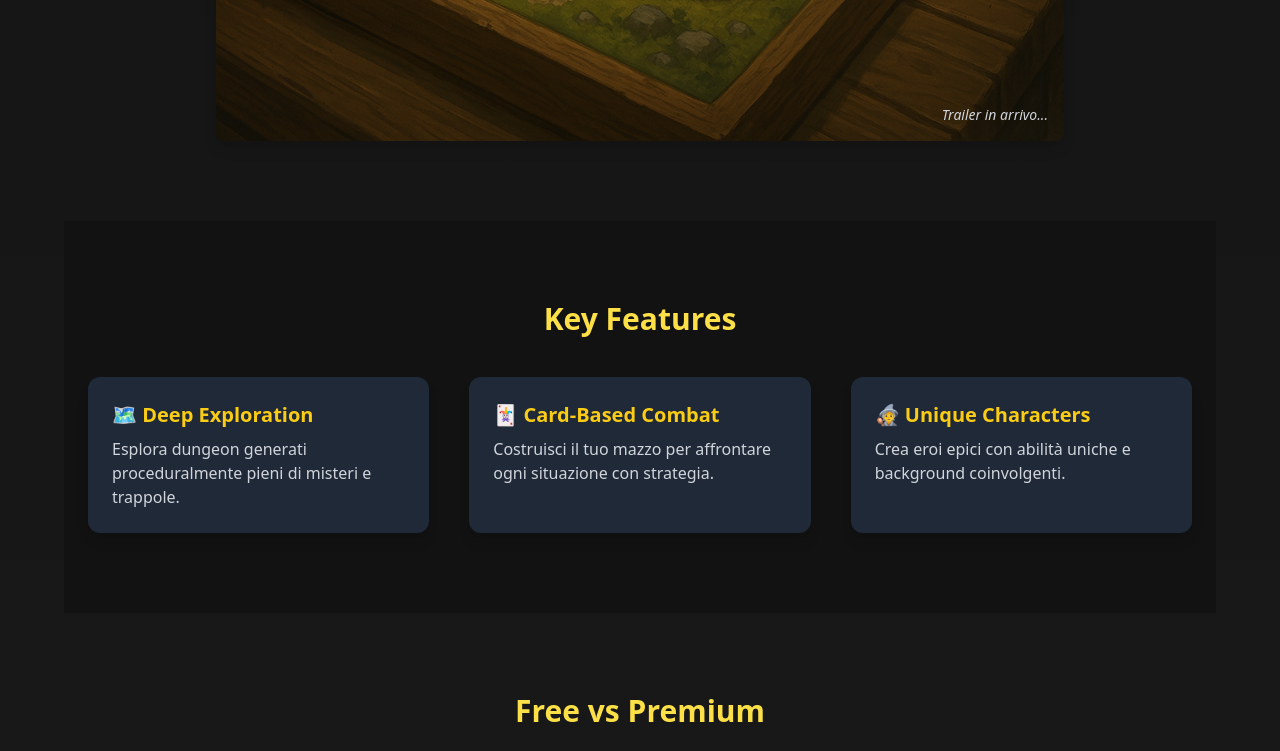
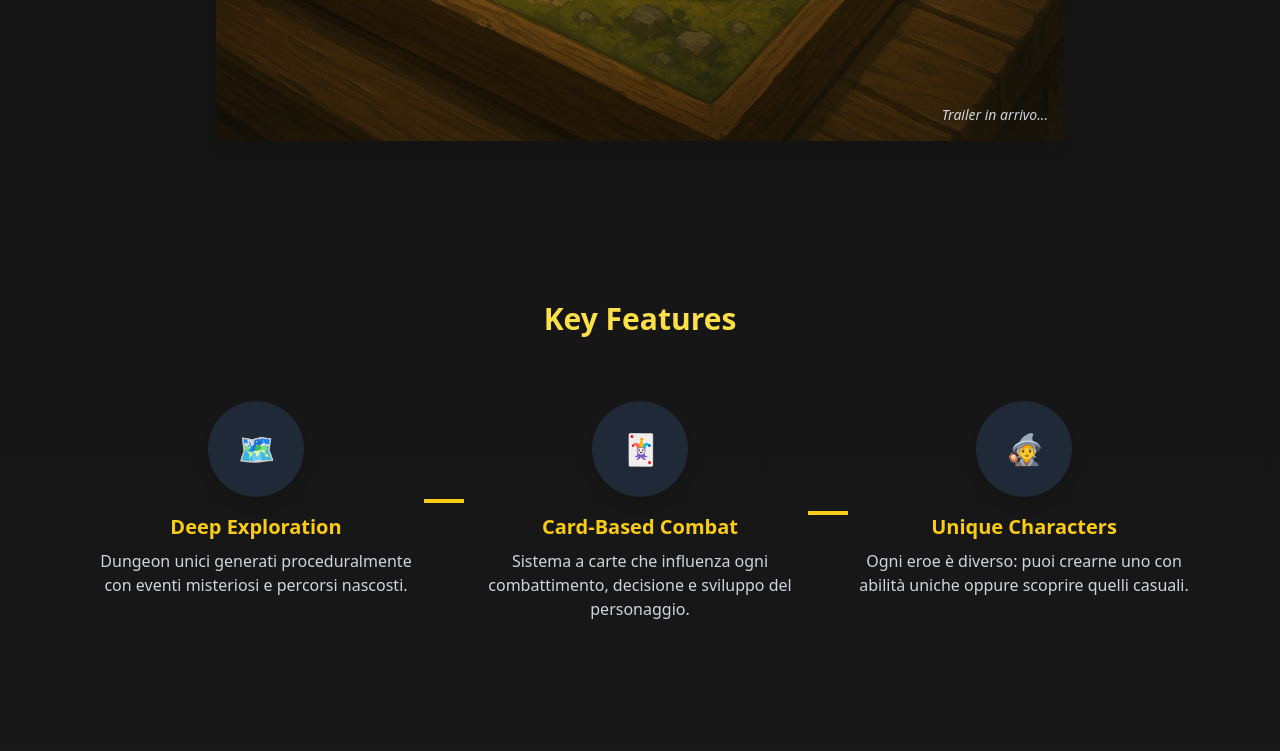
Before and after one commit to TortelloSte/Dungeon, a React (Create React App) app in the folder faeria-landing/: page / in a window 1280 px wide. Shown: the part 2000-2751 px from the top of the page. Built offline with nearby package versions, Linux system fonts and the light colour scheme.

Commit message:
add langing, loading, premium, dashboard

```diff
--- a/faeria-landing/src/DashboardPage.jsx
+++ b/faeria-landing/src/DashboardPage.jsx
@@ -7,7 +7,7 @@ export default function DashboardPage() {
   const [showEditModal, setShowEditModal] = useState(false);
   const [character, setCharacter] = useState(null);
 
-  const premium = true; // CAMBIA QUI per testare modalità free/premium
+  const premium = false; // CAMBIA QUI per testare modalità free/premium
 
   // Stati per il modale
   const [selectedClass, setSelectedClass] = useState('');
--- /dev/null
+++ b/faeria-landing/src/FeaturesBlock.jsx
@@ -0,0 +1,43 @@
+import React from 'react';
+import { useTranslation } from 'react-i18next';
+
+export default function FeaturesBlock() {
+  const { t } = useTranslation();
+
+  return (
+    <section className="py-20 px-6 max-w-6xl mx-auto text-center">
+      <h2 className="text-3xl font-bold mb-16 text-yellow-300">{t('featuresTitle')}</h2>
+
+      <div className="grid grid-cols-1 md:grid-cols-3 gap-12 items-start">
+        {/* Primo */}
+        <div className="flex flex-col items-center relative">
+          <div className="bg-gray-800 p-6 rounded-full shadow-lg w-24 h-24 flex items-center justify-center mb-4">
+            <span className="text-yellow-400 text-3xl">🗺️</span>
+          </div>
+          <h3 className="text-xl font-semibold text-yellow-400 mb-2">{t('feature1')}</h3>
+          <p className="text-gray-300">Dungeon unici generati proceduralmente con eventi misteriosi e percorsi nascosti.</p>
+          <div className="hidden md:block absolute right-[-40px] top-[50%] w-10 h-1 bg-yellow-400 rotate-0"></div>
+        </div>
+
+        {/* Secondo */}
+        <div className="flex flex-col items-center relative">
+          <div className="bg-gray-800 p-6 rounded-full shadow-lg w-24 h-24 flex items-center justify-center mb-4">
+            <span className="text-yellow-400 text-3xl">🃏</span>
+          </div>
+          <h3 className="text-xl font-semibold text-yellow-400 mb-2">{t('feature2')}</h3>
+          <p className="text-gray-300">Sistema a carte che influenza ogni combattimento, decisione e sviluppo del personaggio.</p>
+          <div className="hidden md:block absolute right-[-40px] top-[50%] w-10 h-1 bg-yellow-400 rotate-0"></div>
+        </div>
+
+        {/* Terzo */}
+        <div className="flex flex-col items-center">
+          <div className="bg-gray-800 p-6 rounded-full shadow-lg w-24 h-24 flex items-center justify-center mb-4">
+            <span className="text-yellow-400 text-3xl">🧙</span>
+          </div>
+          <h3 className="text-xl font-semibold text-yellow-400 mb-2">{t('feature3')}</h3>
+          <p className="text-gray-300">Ogni eroe è diverso: puoi crearne uno con abilità uniche oppure scoprire quelli casuali.</p>
+        </div>
+      </div>
+    </section>
+  );
+}
--- a/faeria-landing/src/LandingPage.jsx
+++ b/faeria-landing/src/LandingPage.jsx
@@ -2,6 +2,9 @@ import React from 'react';
 import { Link } from 'react-router-dom';
 import { motion } from 'framer-motion';
 import { useTranslation } from 'react-i18next';
+import PremiumComparison from './PremiumComparison';
+import FeaturesBlock from './FeaturesBlock';
+
 
 export default function LandingPage() {
   const { t, i18n } = useTranslation();
@@ -9,9 +12,20 @@ export default function LandingPage() {
   return (
     <div className="bg-gradient-to-b from-[#0f0f0f] to-[#1a1a1a] text-white font-sans">
       {/* LANGUAGE SWITCHER */}
-      <div className="absolute top-4 right-4 z-50">
-        <button onClick={() => i18n.changeLanguage('it')} className="mr-2">🇮🇹</button>
-        <button onClick={() => i18n.changeLanguage('en')}>🇬🇧</button>
+      <div className="absolute top-4 right-4 z-50 text-sm text-gray-300">
+        <button
+          onClick={() => i18n.changeLanguage('it')}
+          className={`mr-2 hover:text-yellow-400 ${i18n.language === 'it' ? 'font-bold text-yellow-400' : ''}`}
+        >
+          IT
+        </button>
+        |
+        <button
+          onClick={() => i18n.changeLanguage('en')}
+          className={`ml-2 hover:text-yellow-400 ${i18n.language === 'en' ? 'font-bold text-yellow-400' : ''}`}
+        >
+          EN
+        </button>
       </div>
 
       {/* HERO */}
@@ -70,48 +84,10 @@ export default function LandingPage() {
       </section>
 
       {/* CARATTERISTICHE */}
-      <section className="bg-[#121212] py-20 px-6 max-w-6xl mx-auto text-center">
-        <h2 className="text-3xl font-bold mb-10 text-yellow-300">{t('featuresTitle')}</h2>
-        <div className="grid grid-cols-1 md:grid-cols-3 gap-10 text-left text-gray-300">
-          <div className="bg-gray-800 p-6 rounded-xl shadow-lg">
-            <h3 className="text-xl font-semibold text-yellow-400 mb-2">🗺️ {t('feature1')}</h3>
-            <p>Esplora dungeon generati proceduralmente pieni di misteri e trappole.</p>
-          </div>
-          <div className="bg-gray-800 p-6 rounded-xl shadow-lg">
-            <h3 className="text-xl font-semibold text-yellow-400 mb-2">🃏 {t('feature2')}</h3>
-            <p>Costruisci il tuo mazzo per affrontare ogni situazione con strategia.</p>
-          </div>
-          <div className="bg-gray-800 p-6 rounded-xl shadow-lg">
-            <h3 className="text-xl font-semibold text-yellow-400 mb-2">🧙 {t('feature3')}</h3>
-            <p>Crea eroi epici con abilità uniche e background coinvolgenti.</p>
-          </div>
-        </div>
-      </section>
+      <FeaturesBlock />
 
       {/* COMPARAZIONE FREE VS PREMIUM */}
-      <section className="py-20 px-6 max-w-5xl mx-auto text-center">
-        <h2 className="text-3xl font-bold mb-6 text-yellow-300">Free vs Premium</h2>
-        <div className="grid grid-cols-1 md:grid-cols-2 gap-8 text-left">
-          <div className="bg-gray-900 p-6 rounded-lg shadow-lg border border-yellow-400">
-            <h3 className="text-2xl font-semibold text-yellow-400 mb-2">🌱 {t('free')}</h3>
-            <ul className="list-disc list-inside text-gray-300 space-y-1">
-              <li>Personaggio casuale</li>
-              <li>Accesso base ai dungeon</li>
-              <li>Progressione limitata</li>
-              <li>Inventario annotabile</li>
-            </ul>
-          </div>
-          <div className="bg-gray-900 p-6 rounded-lg shadow-lg border border-yellow-500">
-            <h3 className="text-2xl font-semibold text-yellow-400 mb-2">🌟 {t('premium')}</h3>
-            <ul className="list-disc list-inside text-gray-300 space-y-1">
-              <li>Creazione personaggio avanzata</li>
-              <li>Razze e classi sbloccate</li>
-              <li>Dungeon e missioni esclusive</li>
-              <li>Ricompense leggendarie</li>
-            </ul>
-          </div>
-        </div>
-      </section>
+      <PremiumComparison />
 
       {/* MAILING LIST */}
       <section className="py-20 px-6 text-center bg-gradient-to-r from-[#0d1a26] to-[#1a2a33]">
--- a/faeria-landing/src/LoadingScreen.jsx
+++ b/faeria-landing/src/LoadingScreen.jsx
@@ -1,11 +1,13 @@
 import React from 'react';
+import { useTranslation } from 'react-i18next';
 
 export default function LoadingScreen() {
+  const { t, i18n } = useTranslation();
   return (
     <div className="fixed inset-0 flex items-center justify-center bg-black text-white z-50">
       <div className="text-center">
-        <div className="animate-pulse text-4xl font-bold text-yellow-400 mb-4">Dungeon Crawler</div>
-        <p className="text-sm text-gray-400">Caricamento in corso...</p>
+        <div className="animate-pulse text-4xl font-bold text-yellow-400 mb-4">{t('heroTitle')}</div>
+        <p className="text-sm text-gray-400">{t('loading')}</p>
       </div>
     </div>
   );
--- /dev/null
+++ b/faeria-landing/src/PremiumComparison.jsx
@@ -0,0 +1,72 @@
+import React, { useState } from 'react';
+import { motion, AnimatePresence } from 'framer-motion';
+
+export default function PremiumComparison() {
+  const [isPremium, setIsPremium] = useState(false);
+
+  const features = {
+    free: [
+      'Personaggio generato casualmente',
+      'Accesso base ai dungeon',
+      'Inventario annotabile',
+      'Progressione limitata',
+    ],
+    premium: [
+      'Creazione avanzata del personaggio',
+      'Classi e razze sbloccate',
+      'Dungeon esclusivi e ricompense leggendarie',
+      'Statistiche personalizzabili',
+    ],
+  };
+
+  return (
+    <section className="py-20 px-6 max-w-5xl mx-auto text-center">
+      <h2 className="text-3xl font-bold mb-6 text-yellow-300">Free vs Premium</h2>
+
+      <div className="flex justify-center mb-8">
+        <button
+          onClick={() => setIsPremium(false)}
+          className={`px-6 py-2 font-semibold border border-yellow-400 text-sm w-28 ${
+            !isPremium ? 'bg-yellow-500 text-black rounded-l-lg' : 'bg-gray-800 text-yellow-400'
+          }`}
+        >
+          Free
+        </button>
+        <button
+          onClick={() => setIsPremium(true)}
+          className={`px-6 py-2 font-semibold border border-yellow-400 text-sm w-28 ${
+            isPremium ? 'bg-yellow-500 text-black rounded-r-lg' : 'bg-gray-800 text-yellow-400'
+          }`}
+        >
+          Premium
+        </button>
+      </div>
+
+      <AnimatePresence mode="wait">
+        <motion.div
+          key={isPremium ? 'premium' : 'free'}
+          initial={{ opacity: 0, y: 20 }}
+          animate={{ opacity: 1, y: 0 }}
+          exit={{ opacity: 0, y: -20 }}
+          transition={{ duration: 0.4 }}
+          className="bg-gray-900 p-6 rounded-xl shadow-lg max-w-xl mx-auto"
+        >
+          <ul className="text-left list-disc list-inside space-y-2 text-gray-300">
+            {(isPremium ? features.premium : features.free).map((item, index) => (
+              <li key={index} className="flex items-start gap-2">
+                <span className="text-yellow-400">•</span>
+                <span>{item}</span>
+              </li>
+            ))}
+          </ul>
+        </motion.div>
+      </AnimatePresence>
+
+      <div className="mt-6 text-sm text-gray-400 italic">
+        {isPremium
+          ? 'Scopri il pieno potenziale del tuo eroe con la versione Premium.'
+          : 'Inizia il tuo viaggio gratuitamente, senza impegno.'}
+      </div>
+    </section>
+  );
+}
--- a/faeria-landing/src/locales/it/translation.json
+++ b/faeria-landing/src/locales/it/translation.json
@@ -1,5 +1,6 @@
 {
-    "heroTitle": "Dungeon Crawler",
+    "heroTitle": "Not so MINI Crawler",
+    "loading": "Loading...",
     "heroSubtitle": "Un viaggio epico nel cuore delle tenebre",
     "cta": "Partecipa alla Beta",
     "whatIsTitle": "Cos'è Dungeon Crawler?",
```
